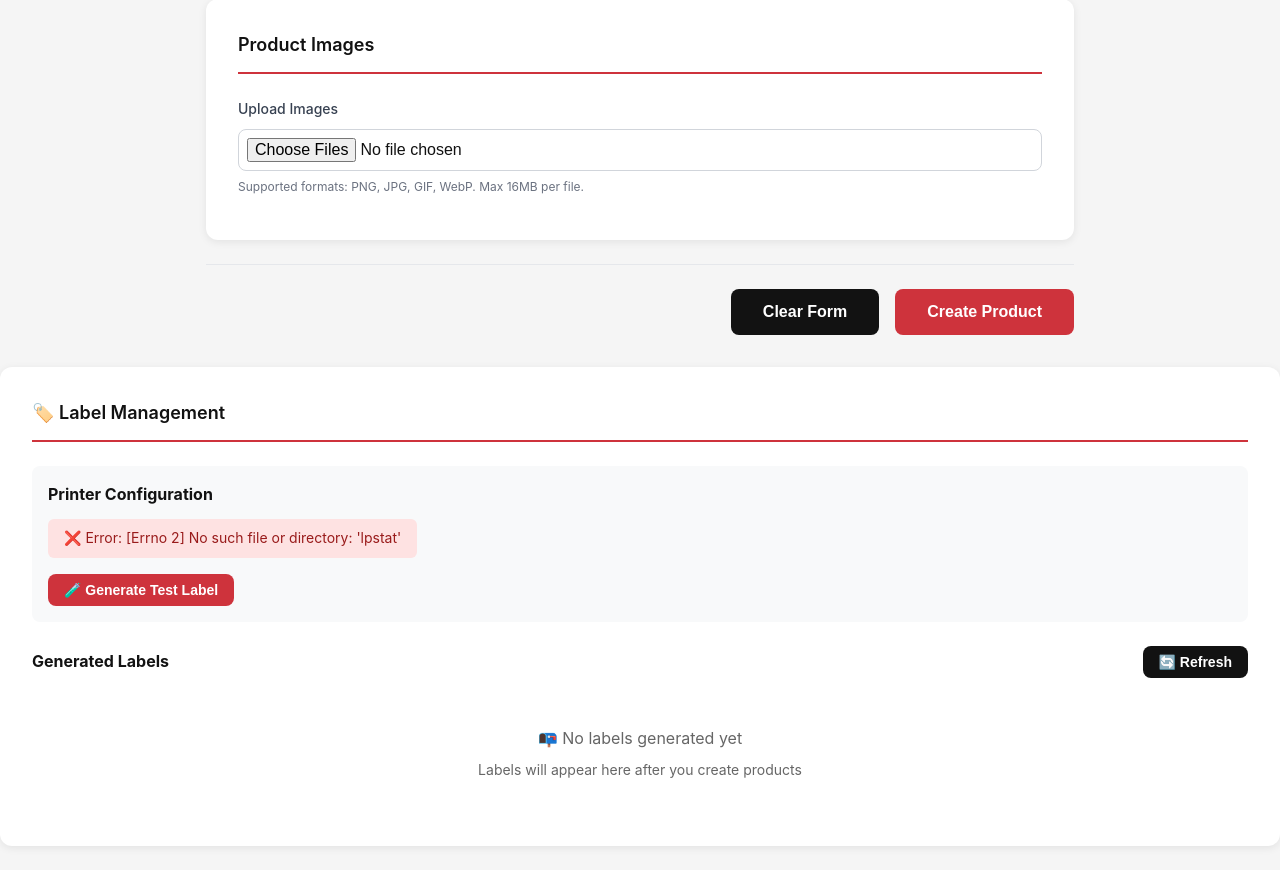
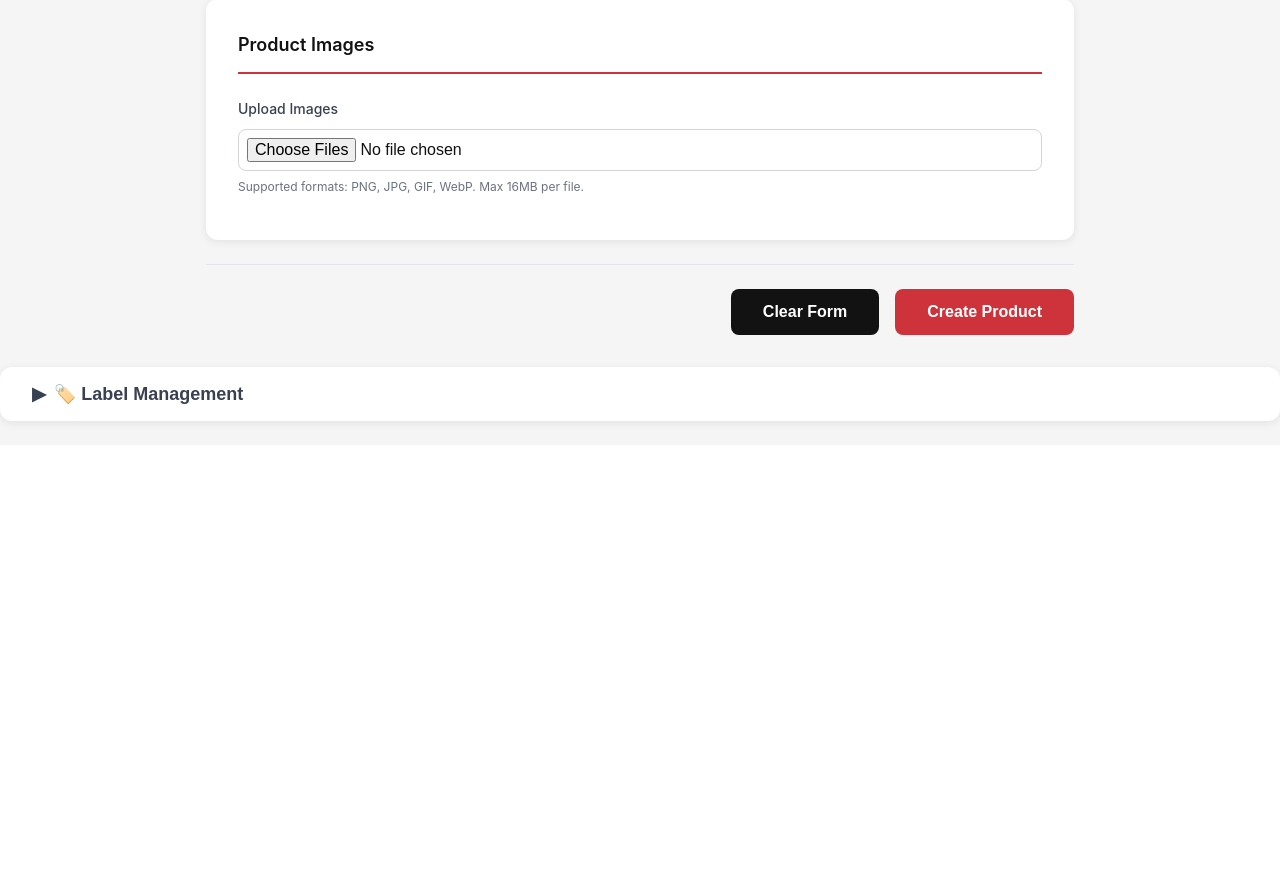
Before and after one commit to smartpneucontact-sketch/smartpneu-product-manager, a Flask app: template templates/index.html in a window 1280 px wide. Shown: the part 2350-3220 px from the top of the page. After the commit the page ends 2777 px from the top, so only its background shows below. Run offline with Flask 3, Linux system fonts and the light colour scheme; the template is opened without the code that fills it, so the values that code supplies are empty; parts of the project's set-up code (start-up, migrations or seed data) failed here and were passed over.

Commit message:
Hide label management by default with toggle button

```diff
--- a/templates/index.html
+++ b/templates/index.html
@@ -614,8 +614,16 @@
         </form>
     </div>
 
-    <!-- Label Management Section -->
-    <div class="card" id="labelManagement">
+    <!-- Label Management Toggle -->
+    <div class="card" style="padding: 1rem 2rem;">
+        <button type="button" id="toggleLabelManagement" onclick="toggleLabelSection()"
+                style="background: none; border: none; cursor: pointer; font-size: 1.125rem; font-weight: 600; display: flex; align-items: center; gap: 0.5rem; color: #374151;">
+            <span id="toggleIcon">▶</span> 🏷️ Label Management
+        </button>
+    </div>
+
+    <!-- Label Management Section (hidden by default) -->
+    <div class="card" id="labelManagement" style="display: none;">
         <h2 class="card-title">🏷️ Label Management</h2>
 
         <!-- Printer Status -->
@@ -775,6 +783,26 @@
     </style>
 
     <script>
+        // ============================================================
+        // LABEL MANAGEMENT TOGGLE
+        // ============================================================
+
+        function toggleLabelSection() {
+            const section = document.getElementById('labelManagement');
+            const icon = document.getElementById('toggleIcon');
+
+            if (section.style.display === 'none') {
+                section.style.display = 'block';
+                icon.textContent = '▼';
+                // Load data when opening
+                loadPrinterStatus();
+                loadLabels();
+            } else {
+                section.style.display = 'none';
+                icon.textContent = '▶';
+            }
+        }
+
         // ============================================================
         // LABEL MANAGEMENT FUNCTIONS
         // ============================================================
@@ -1030,11 +1058,8 @@
             }
         }
 
-        // Load labels and printer status on page load
-        document.addEventListener('DOMContentLoaded', function() {
-            loadPrinterStatus();
-            loadLabels();
-        });
+        // Labels section is hidden by default, data loads when user expands it
+        // (see toggleLabelSection function)
 
         // ============================================================
     </script>
```
